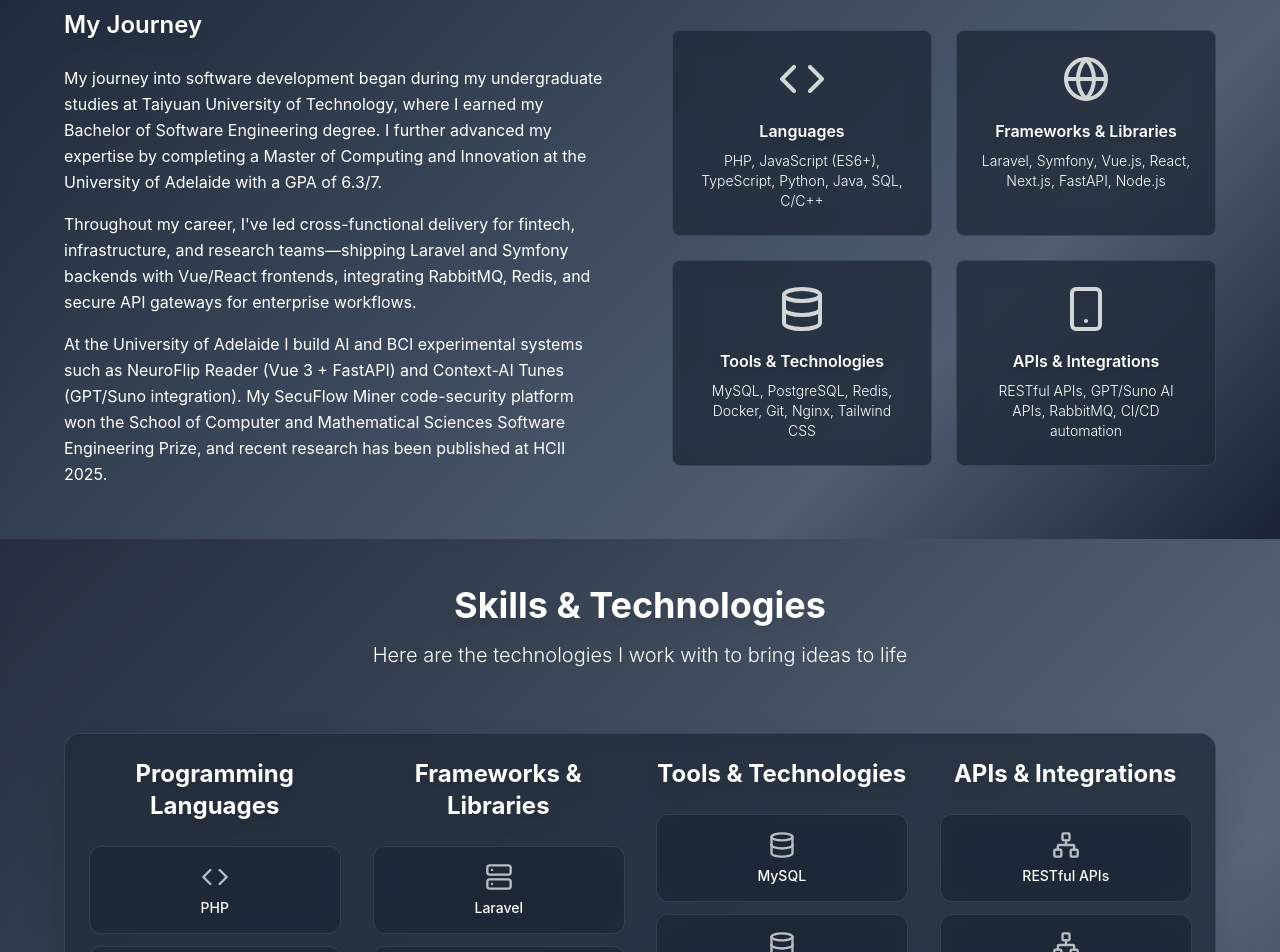
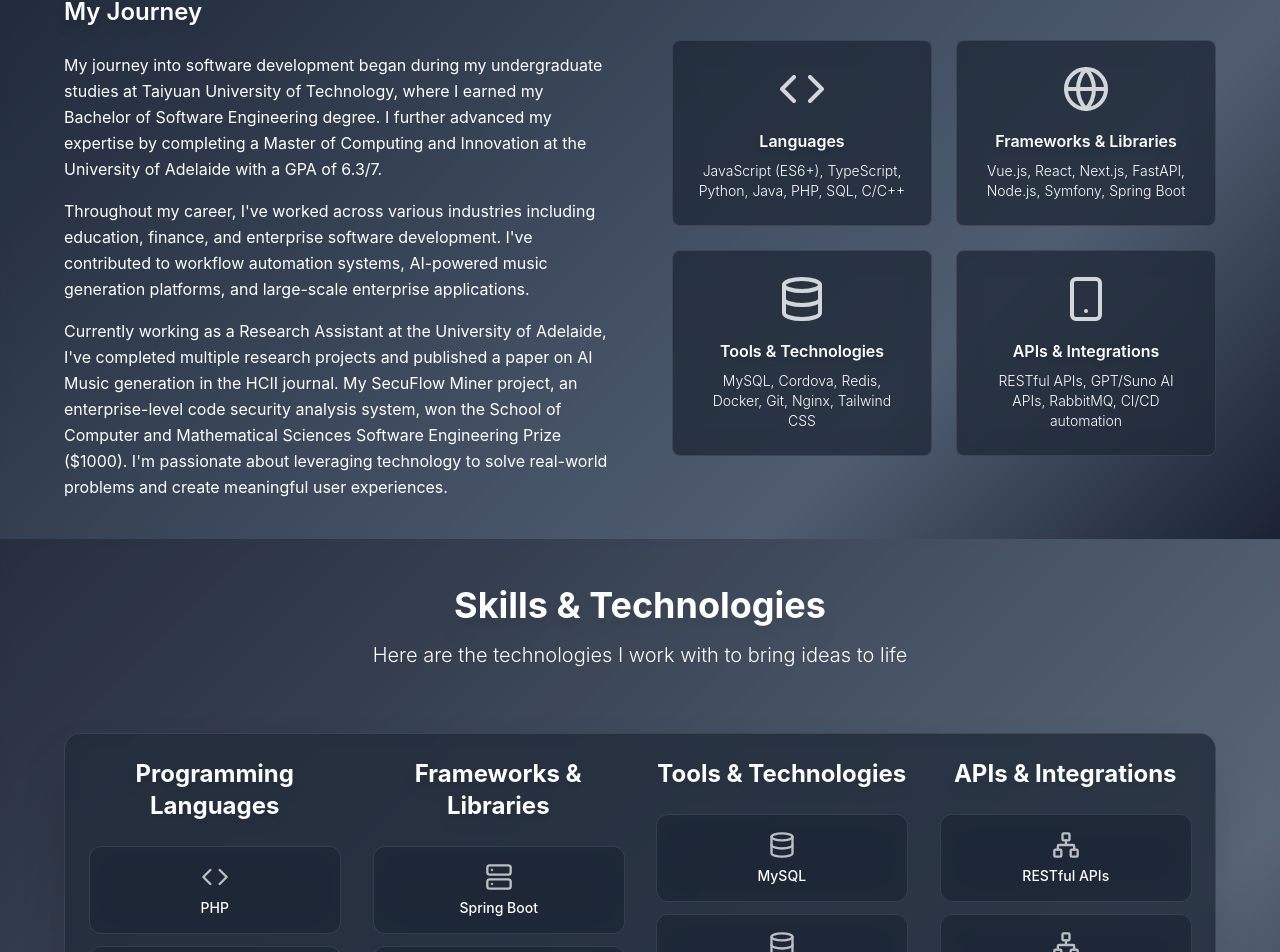
Before and after one commit to ChungBound/portfolio, a Next.js app: page / in a window 1280 px wide. Shown: the part 1061-2013 px from the top of the page. Built offline with nearby package versions, Linux system fonts and the light colour scheme.

Commit message:
Polish intro and skills content

```diff
--- a/src/components/About.tsx
+++ b/src/components/About.tsx
@@ -7,17 +7,18 @@ const skills = [
   {
     icon: Code,
     title: "Languages",
-    description: "PHP, JavaScript (ES6+), TypeScript, Python, Java, SQL, C/C++",
+    description: "JavaScript (ES6+), TypeScript, Python, Java, PHP, SQL, C/C++",
   },
   {
     icon: Globe,
     title: "Frameworks & Libraries",
-    description: "Laravel, Symfony, Vue.js, React, Next.js, FastAPI, Node.js",
+    description:
+      "Vue.js, React, Next.js, FastAPI, Node.js, Symfony, Spring Boot",
   },
   {
     icon: Database,
     title: "Tools & Technologies",
-    description: "MySQL, PostgreSQL, Redis, Docker, Git, Nginx, Tailwind CSS",
+    description: "MySQL, Cordova, Redis, Docker, Git, Nginx, Tailwind CSS",
   },
   {
     icon: Smartphone,
@@ -66,18 +67,21 @@ export function About() {
                 Innovation at the University of Adelaide with a GPA of 6.3/7.
               </p>
               <p>
-                Throughout my career, I've led cross-functional delivery for
-                fintech, infrastructure, and research teams—shipping Laravel and
-                Symfony backends with Vue/React frontends, integrating RabbitMQ,
-                Redis, and secure API gateways for enterprise workflows.
+                Throughout my career, I've worked across various industries
+                including education, finance, and enterprise software
+                development. I've contributed to workflow automation systems,
+                AI-powered music generation platforms, and large-scale
+                enterprise applications.
               </p>
               <p>
-                At the University of Adelaide I build AI and BCI experimental
-                systems such as NeuroFlip Reader (Vue 3 + FastAPI) and
-                Context-AI Tunes (GPT/Suno integration). My SecuFlow Miner
-                code-security platform won the School of Computer and
-                Mathematical Sciences Software Engineering Prize, and recent
-                research has been published at HCII 2025.
+                Currently working as a Research Assistant at the University of
+                Adelaide, I've completed multiple research projects and
+                published a paper on AI Music generation in the HCII journal. My
+                SecuFlow Miner project, an enterprise-level code security
+                analysis system, won the School of Computer and Mathematical
+                Sciences Software Engineering Prize ($1000). I'm passionate
+                about leveraging technology to solve real-world problems and
+                create meaningful user experiences.
               </p>
             </div>
           </motion.div>
--- a/src/components/Hero.tsx
+++ b/src/components/Hero.tsx
@@ -147,9 +147,8 @@ export function Hero() {
             </span>
           </h1>
           <p className="text-xl sm:text-2xl text-current mb-8 max-w-2xl mx-auto drop-shadow-lg font-light leading-relaxed">
-            Full-stack engineer with 3+ years building enterprise PHP (Laravel &
-            Symfony) and JavaScript (Vue/React/Next.js) platforms, blending
-            fintech, AI, and research experience to ship reliable products
+            Experienced Software Developer specializing in full-stack
+            development, passionate about creating innovative solutions
           </p>
         </motion.div>
 
--- a/src/components/Skills.tsx
+++ b/src/components/Skills.tsx
@@ -36,7 +36,7 @@ const skillCategories = [
   {
     title: "Frameworks & Libraries",
     skills: [
-      { name: "Laravel", icon: Server },
+      { name: "Spring Boot", icon: Server },
       { name: "Symfony", icon: Server },
       { name: "Vue.js", icon: Layers },
       { name: "React", icon: Layers },
```
Also changed, not shown: 1 other file (tests, documents, lock files or other folders).
